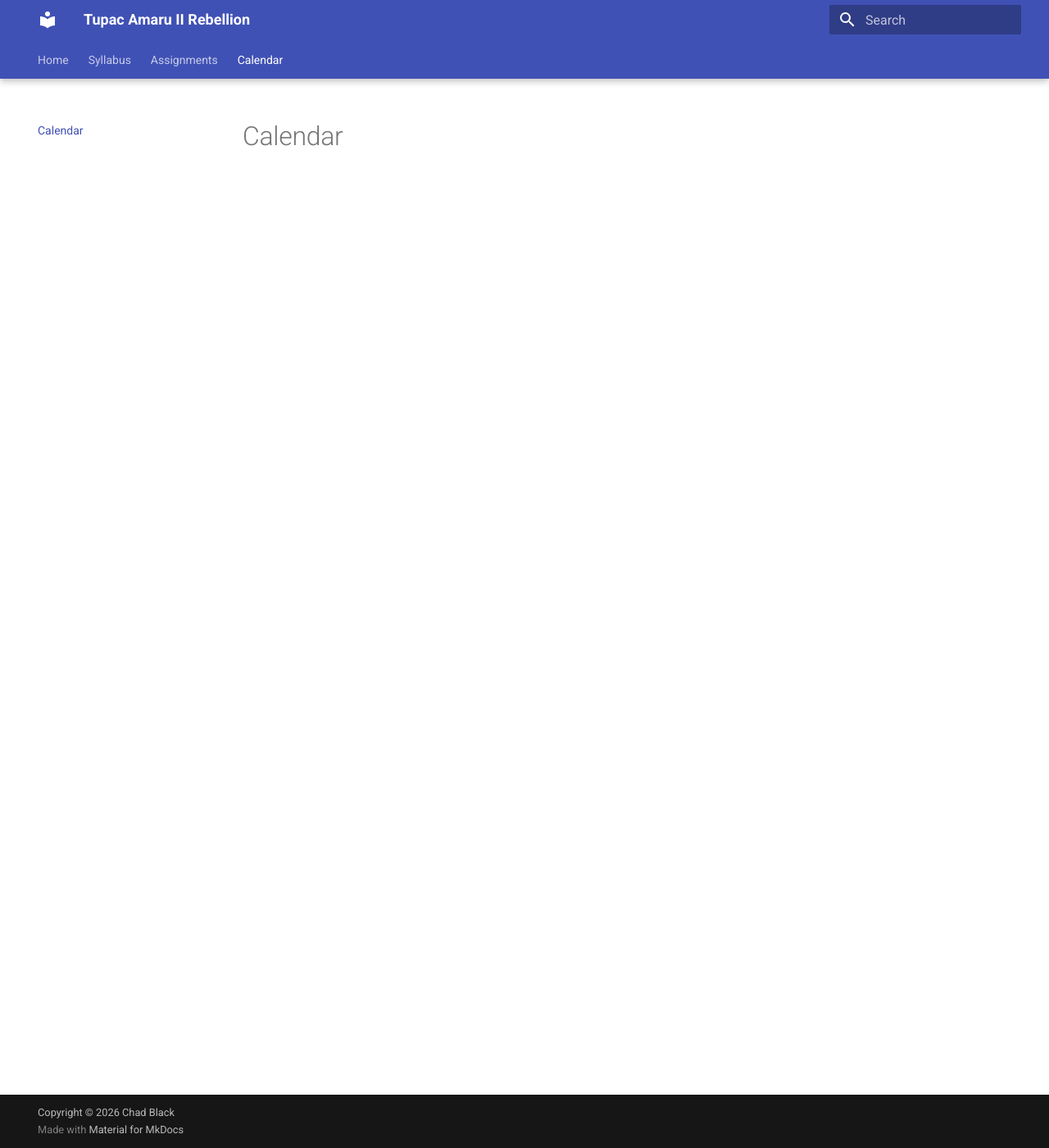
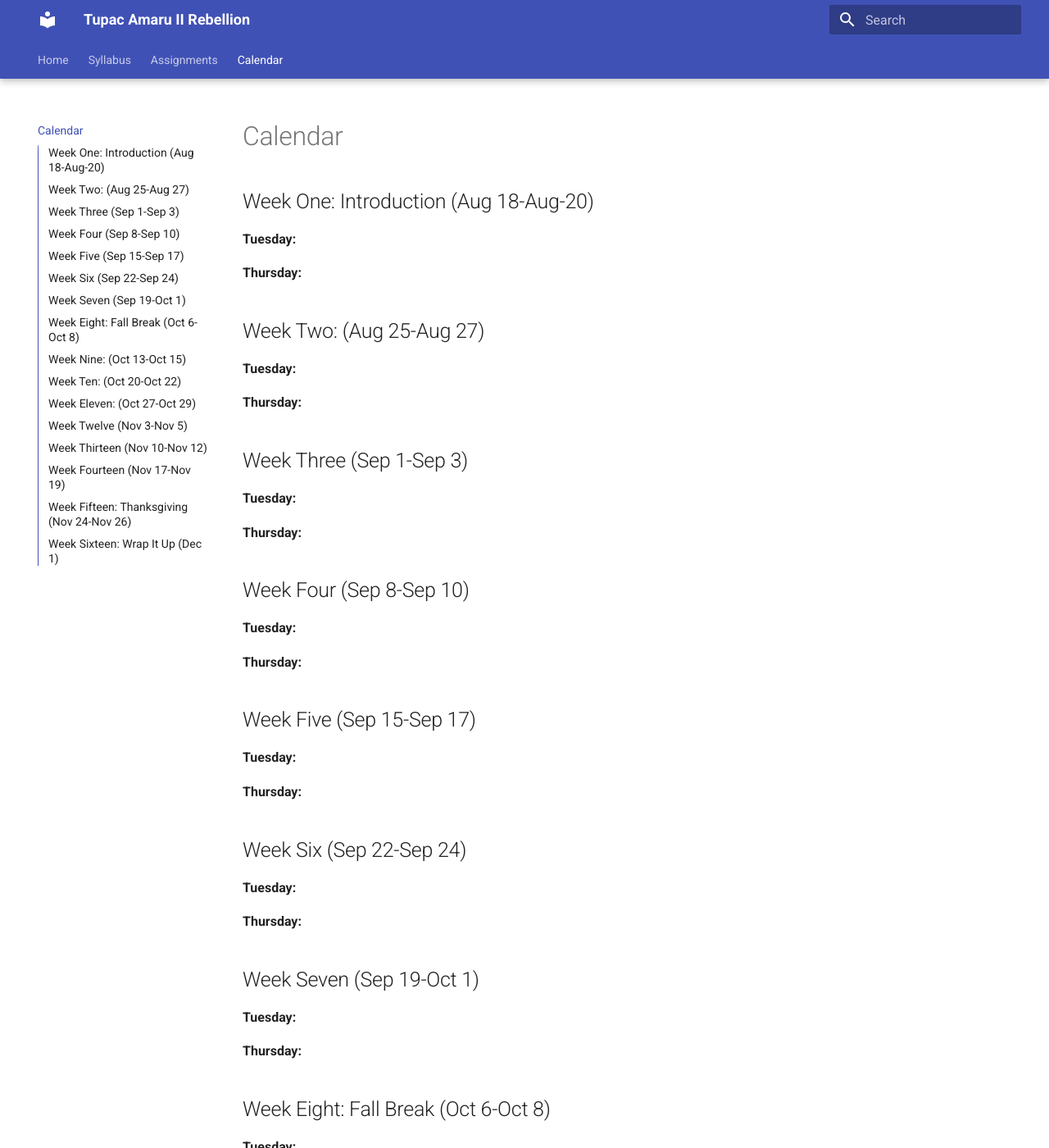
Before and after one commit to chadblack/Tupac, an MkDocs documentation site: the page built from docs/calendar.md, in a window 1280 px wide and 1400 px high. Shown: the whole window at 82% size. Built offline with MkDocs 1.6.1 and Material for MkDocs 9.7.7, drawn with Linux system fonts in a browser that asks for light colours; some of the changed text lies outside the part shown.

Commit message:
Calendar Dates and levels

```diff
--- a/docs/calendar.md
+++ b/docs/calendar.md
@@ -1,3 +1,138 @@
 ---
 title: Calendar
 ---
+## Week One: Introduction (Aug 18-Aug-20)
+
+
+**Tuesday:**
+
+**Thursday:**
+
+
+## Week Two:  (Aug 25-Aug 27)
+
+
+**Tuesday:**
+
+**Thursday:**
+
+
+
+## Week Three (Sep 1-Sep 3)
+
+
+**Tuesday:**
+
+**Thursday:**
+
+
+
+## Week Four (Sep 8-Sep 10)
+
+
+**Tuesday:**
+
+**Thursday:**
+
+
+
+## Week Five (Sep 15-Sep 17)
+
+
+**Tuesday:**
+
+**Thursday:**
+
+
+
+## Week Six (Sep 22-Sep 24)
+
+
+**Tuesday:**
+
+**Thursday:**
+
+
+
+## Week Seven (Sep 19-Oct 1)
+
+
+**Tuesday:**
+
+**Thursday:**
+
+
+
+## Week Eight: Fall Break (Oct 6-Oct 8)
+
+
+**Tuesday:**
+
+**Thursday:**
+
+
+
+## Week Nine: (Oct 13-Oct 15)
+
+
+**Tuesday:**
+
+**Thursday:**
+
+
+
+## Week Ten: (Oct 20-Oct 22)
+
+
+**Tuesday:**
+
+**Thursday:**
+
+
+
+## Week Eleven: (Oct 27-Oct 29)
+
+
+**Tuesday:**
+
+**Thursday:**
+
+
+
+## Week Twelve (Nov 3-Nov 5)
+
+
+**Tuesday:**
+
+**Thursday:**
+
+
+
+## Week Thirteen (Nov 10-Nov 12)
+
+
+**Tuesday:**
+
+**Thursday:**
+
+
+
+## Week Fourteen (Nov 17-Nov 19)
+
+
+**Tuesday:**
+
+**Thursday:**
+
+
+
+## Week Fifteen: Thanksgiving (Nov 24-Nov 26)
+
+
+**Tuesday:**
+
+**Thursday:**
+
+
+
+## Week Sixteen: Wrap It Up (Dec 1)
```
Also changed, not shown: docs/syllabus.md (+4 -4 lines).
